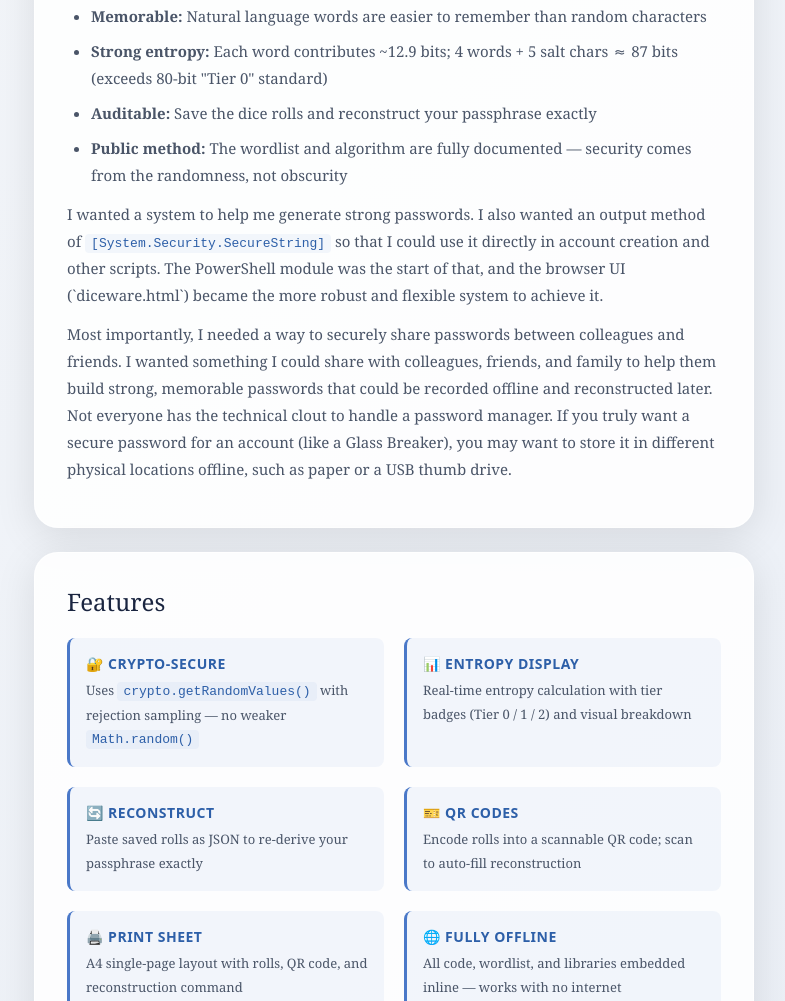
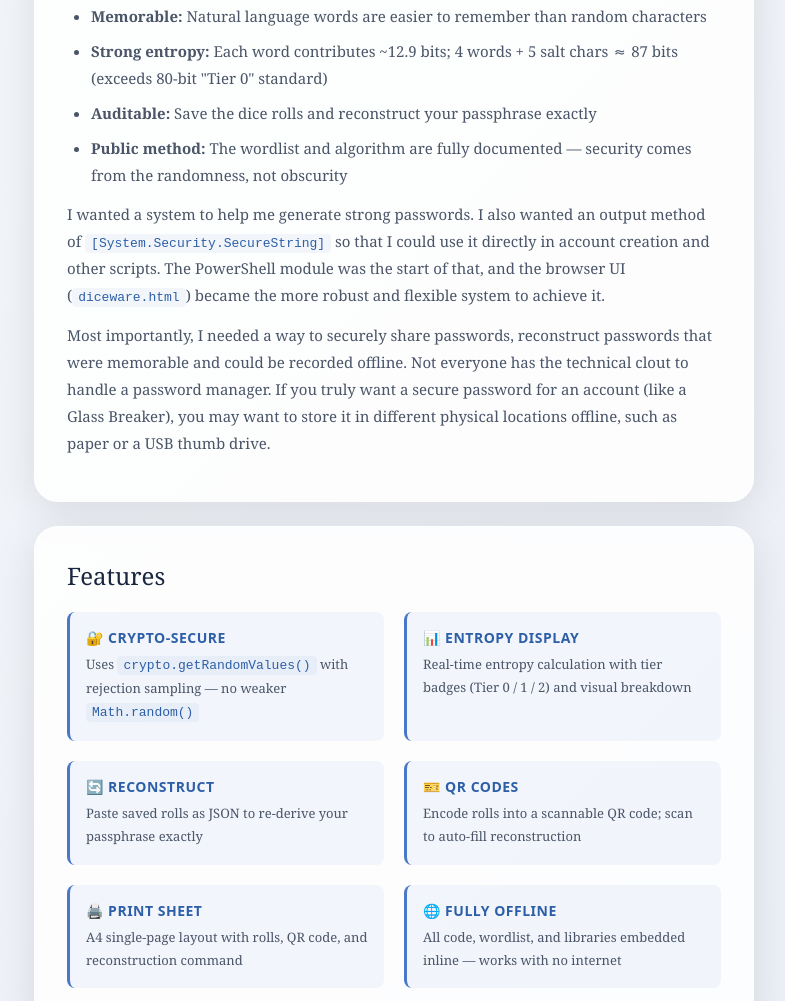
Before and after one commit to pwshfoo/DicewareNewPassword, a plain HTML site: page index.html in a window 1280 px wide. Shown: the part 754-1755 px from the top of the page, without its empty margins (246-1031 px from the left). Drawn offline with Linux system fonts and the light colour scheme.

Commit message:
update index.html

```diff
--- a/index.html
+++ b/index.html
@@ -257,8 +257,8 @@
       <li><strong>Auditable:</strong> Save the dice rolls and reconstruct your passphrase exactly</li>
       <li><strong>Public method:</strong> The wordlist and algorithm are fully documented — security comes from the randomness, not obscurity</li>
     </ul>
-    <p>I wanted a system to help me generate strong passwords. I also wanted an output method of <code>[System.Security.SecureString]</code> so that I could use it directly in account creation and other scripts. The PowerShell module was the start of that, and the browser UI (`diceware.html`) became the more robust and flexible system to achieve it.</p>
-    <p>Most importantly, I needed a way to securely share passwords between colleagues and friends. I wanted something I could share with colleagues, friends, and family to help them build strong, memorable passwords that could be recorded offline and reconstructed later. Not everyone has the technical clout to handle a password manager. If you truly want a secure password for an account (like a Glass Breaker), you may want to store it in different physical locations offline, such as paper or a USB thumb drive.</p>
+    <p>I wanted a system to help me generate strong passwords. I also wanted an output method of <code>[System.Security.SecureString]</code> so that I could use it directly in account creation and other scripts. The PowerShell module was the start of that, and the browser UI (<code>diceware.html</code>) became the more robust and flexible system to achieve it.</p>
+    <p>Most importantly, I needed a way to securely share passwords, reconstruct passwords that were memorable and could be recorded offline. Not everyone has the technical clout to handle a password manager. If you truly want a secure password for an account (like a Glass Breaker), you may want to store it in different physical locations offline, such as paper or a USB thumb drive.</p>
   </div>
 
   <!-- Features -->
```
